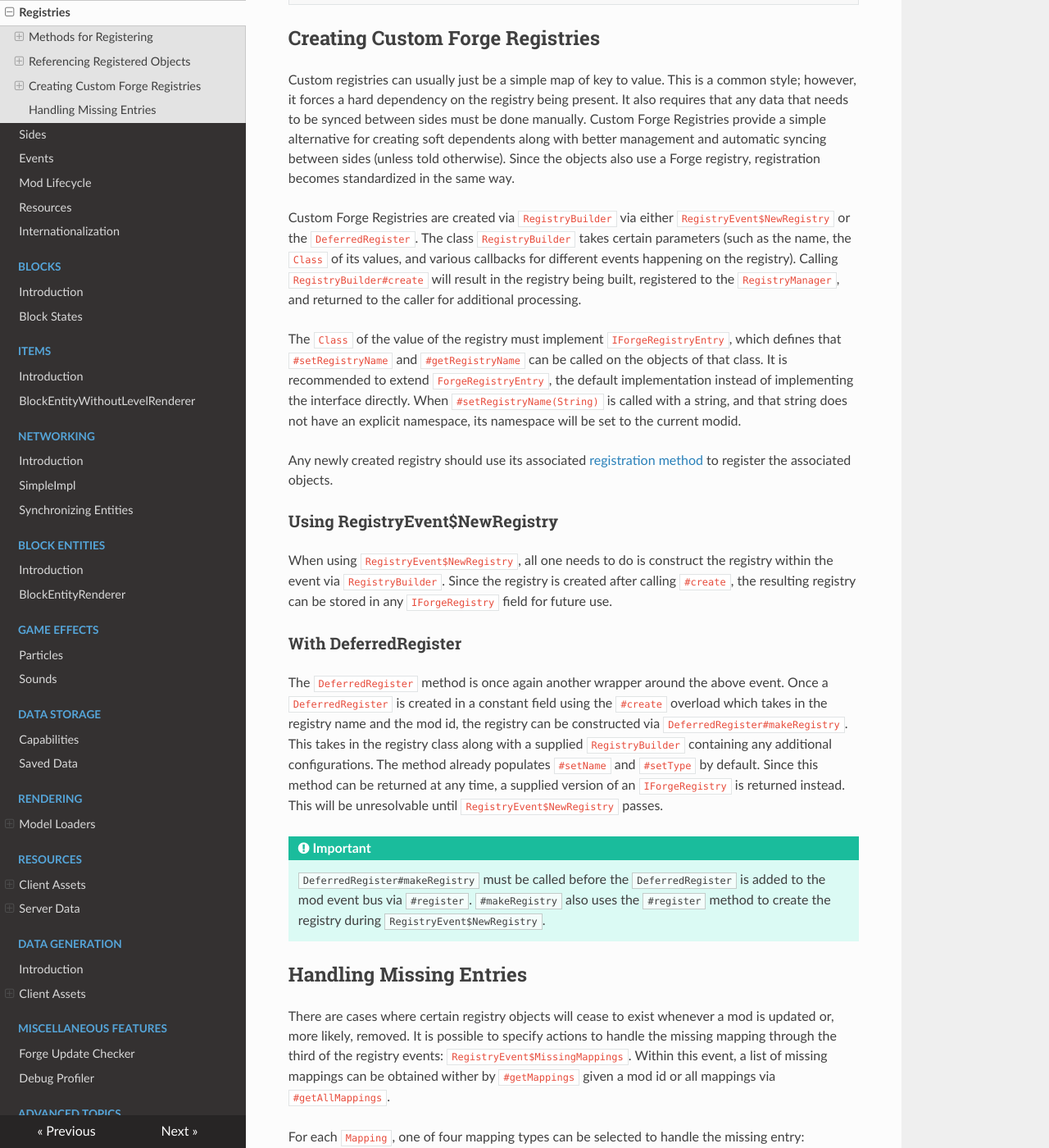
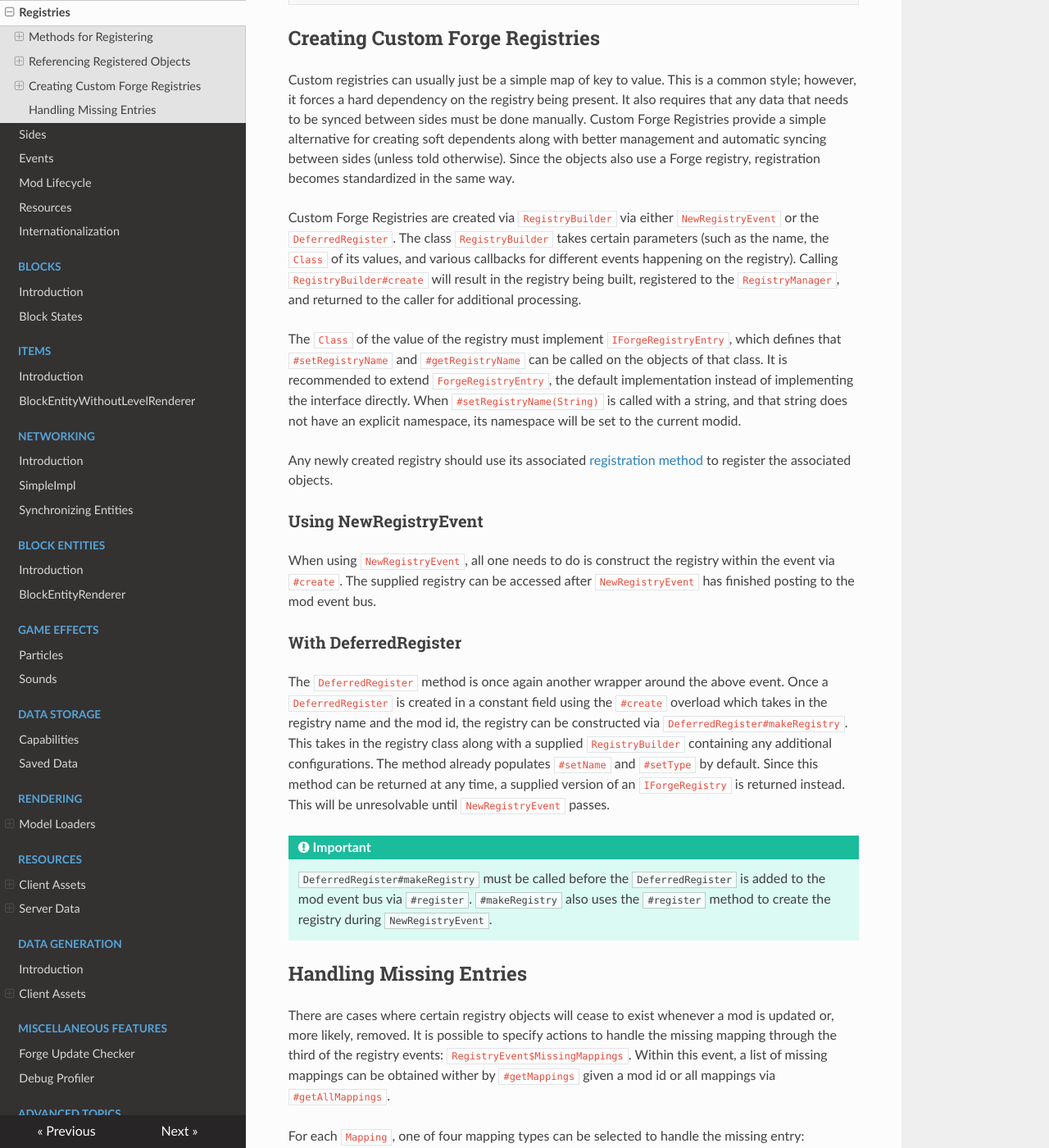
Before and after one commit to MinecraftForge/Documentation, an MkDocs documentation site: the page built from docs/concepts/registries.md, in a window 1280 px wide and 1400 px high, scrolled down 4900 px. Shown: the whole window at 82% size. Built offline with MkDocs 1.6.1, drawn with Linux system fonts in a browser that asks for light colours; nearby versions of some CDN libraries.

Commit message:
Fix registries again

```diff
--- a/docs/concepts/registries.md
+++ b/docs/concepts/registries.md
@@ -199,22 +199,22 @@ Creating Custom Forge Registries
 
 Custom registries can usually just be a simple map of key to value. This is a common style; however, it forces a hard dependency on the registry being present. It also requires that any data that needs to be synced between sides must be done manually. Custom Forge Registries provide a simple alternative for creating soft dependents along with better management and automatic syncing between sides (unless told otherwise). Since the objects also use a Forge registry, registration becomes standardized in the same way.
 
-Custom Forge Registries are created via `RegistryBuilder` via either `RegistryEvent$NewRegistry` or the `DeferredRegister`. The class `RegistryBuilder` takes certain parameters (such as the name, the `Class` of its values, and various callbacks for different events happening on the registry). Calling `RegistryBuilder#create` will result in the registry being built, registered to the `RegistryManager`, and returned to the caller for additional processing.
+Custom Forge Registries are created via `RegistryBuilder` via either `NewRegistryEvent` or the `DeferredRegister`. The class `RegistryBuilder` takes certain parameters (such as the name, the `Class` of its values, and various callbacks for different events happening on the registry). Calling `RegistryBuilder#create` will result in the registry being built, registered to the `RegistryManager`, and returned to the caller for additional processing.
 
 The `Class` of the value of the registry must implement `IForgeRegistryEntry`, which defines that `#setRegistryName` and `#getRegistryName` can be called on the objects of that class. It is recommended to extend `ForgeRegistryEntry`, the default implementation instead of implementing the interface directly. When `#setRegistryName(String)` is called with a string, and that string does not have an explicit namespace, its namespace will be set to the current modid.
 
 Any newly created registry should use its associated [registration method][registration] to register the associated objects.
 
-### Using RegistryEvent$NewRegistry
+### Using NewRegistryEvent
 
-When using `RegistryEvent$NewRegistry`, all one needs to do is construct the registry within the event via `RegistryBuilder`. Since the registry is created after calling `#create`, the resulting registry can be stored in any `IForgeRegistry` field for future use.
+When using `NewRegistryEvent`, all one needs to do is construct the registry within the event via `#create`. The supplied registry can be accessed after `NewRegistryEvent` has finished posting to the mod event bus.
 
 ### With DeferredRegister
 
-The `DeferredRegister` method is once again another wrapper around the above event. Once a `DeferredRegister` is created in a constant field using the `#create` overload which takes in the registry name and the mod id, the registry can be constructed via `DeferredRegister#makeRegistry`. This takes in the registry class along with a supplied `RegistryBuilder` containing any additional configurations. The method already populates `#setName` and `#setType` by default. Since this method can be returned at any time, a supplied version of an `IForgeRegistry` is returned instead. This will be unresolvable until `RegistryEvent$NewRegistry` passes.
+The `DeferredRegister` method is once again another wrapper around the above event. Once a `DeferredRegister` is created in a constant field using the `#create` overload which takes in the registry name and the mod id, the registry can be constructed via `DeferredRegister#makeRegistry`. This takes in the registry class along with a supplied `RegistryBuilder` containing any additional configurations. The method already populates `#setName` and `#setType` by default. Since this method can be returned at any time, a supplied version of an `IForgeRegistry` is returned instead. This will be unresolvable until `NewRegistryEvent` passes.
 
 !!! important
-    `DeferredRegister#makeRegistry` must be called before the `DeferredRegister` is added to the mod event bus via `#register`. `#makeRegistry` also uses the `#register` method to create the registry during `RegistryEvent$NewRegistry`.
+    `DeferredRegister#makeRegistry` must be called before the `DeferredRegister` is added to the mod event bus via `#register`. `#makeRegistry` also uses the `#register` method to create the registry during `NewRegistryEvent`.
 
 Handling Missing Entries
 ------------------------
```
Also changed, not shown: docs/concepts/lifecycle.md (+1 -1 lines).
